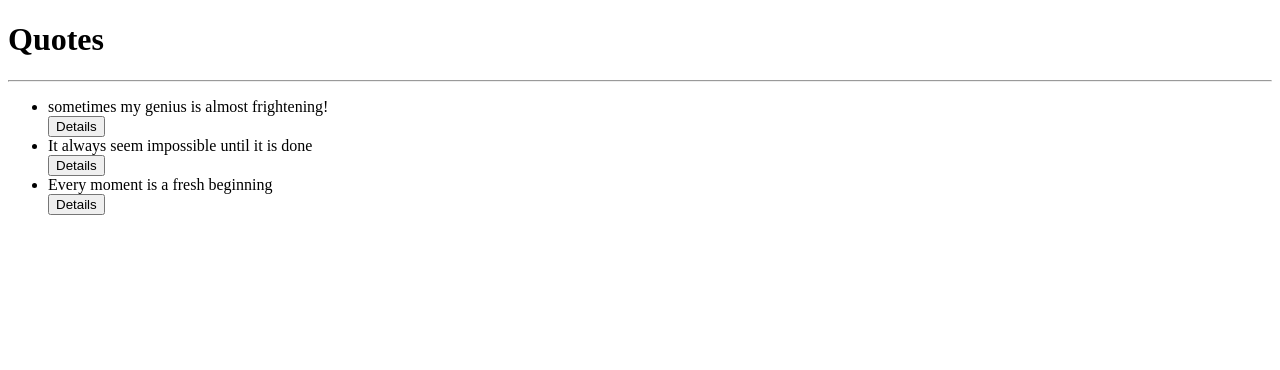
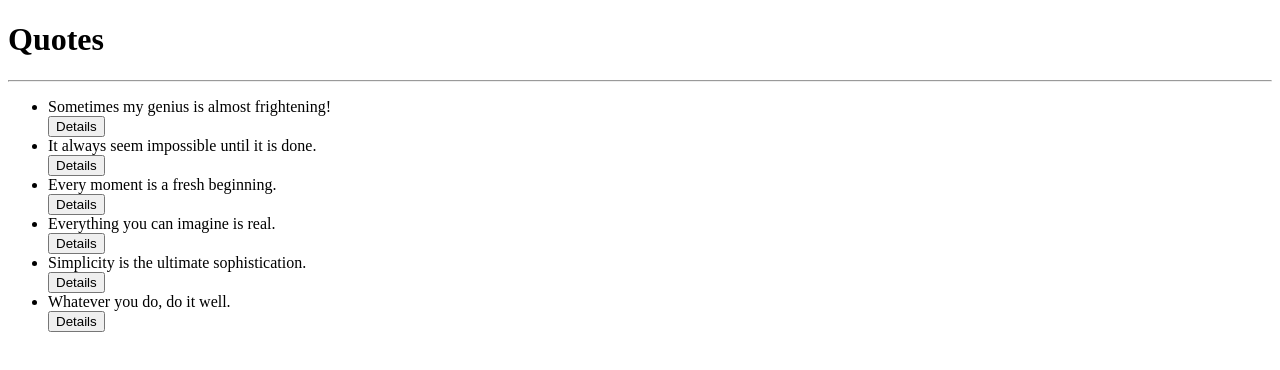
Before and after one commit to samwel-chege/Quotes, an Angular app: page / in a window 1280 px wide. Shown: the top 370 px of the page. Built offline with nearby package versions, Linux system fonts and the light colour scheme.

Commit message:
add a new array

```diff
--- a/src/app/quote-detail/quote-detail.component.html
+++ b/src/app/quote-detail/quote-detail.component.html
@@ -1,2 +1,2 @@
 <p>{{quote.description}}</p>
-<button (click) = 'quoteComplete(true)'></button>
+<button (click)= 'quoteComplete(true)'>Complete</button>
--- a/src/app/quote/quote.component.ts
+++ b/src/app/quote/quote.component.ts
@@ -8,9 +8,12 @@ import { Quote } from '../quote';
 export class QuoteComponent implements OnInit {
 
   quotes:Quote[]= [
-    new Quote(1, 'sometimes my genius is almost frightening!', 'Quotes by Jeremy Clarkson'),
-    new Quote(2, 'It always seem impossible until it is done', 'Quotes by Mahatma Gandhi'),
-    new Quote(3, 'Every moment is a fresh beginning', 'Quotes by T.S Eliot')
+    new Quote(1, 'Sometimes my genius is almost frightening!', 'Quotes by Jeremy Clarkson'),
+    new Quote(2, 'It always seem impossible until it is done.', 'Quotes by Mahatma Gandhi'),
+    new Quote(3, 'Every moment is a fresh beginning.', 'Quotes by T.S Eliot'),
+    new Quote(4, 'Everything you can imagine is real.', 'Quote by Pablo Picasso'),
+    new Quote(5, 'Simplicity is the ultimate sophistication.', 'Quote by Leonardo da Vinci'),
+    new Quote(6, 'Whatever you do, do it well.', ' Quote by Walt Disney')
   ];
    toggleDetails(index:any){
      this.quotes[index].showDescription = !this.quotes[index].showDescription;
```
